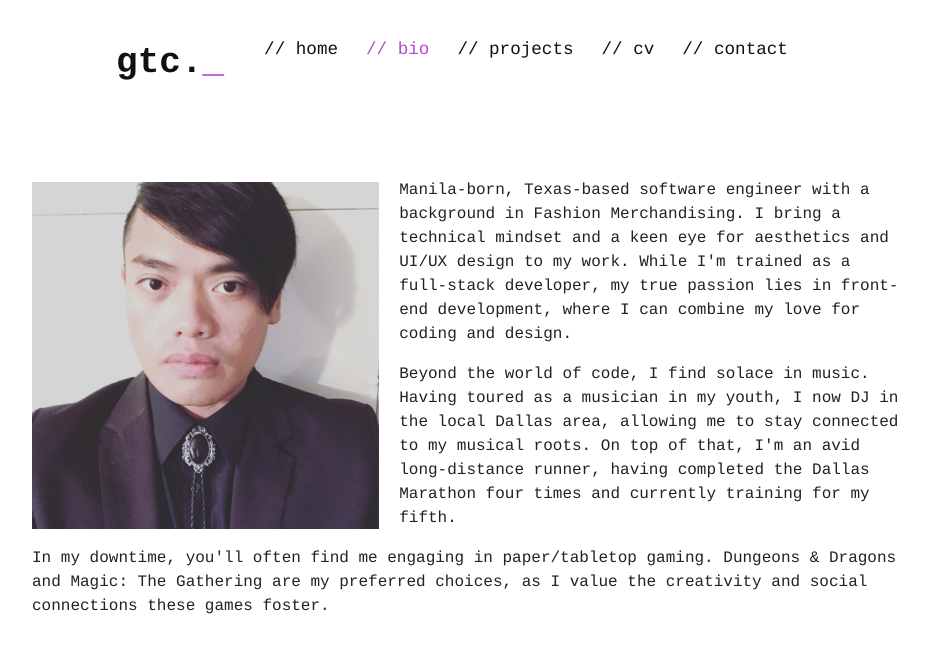
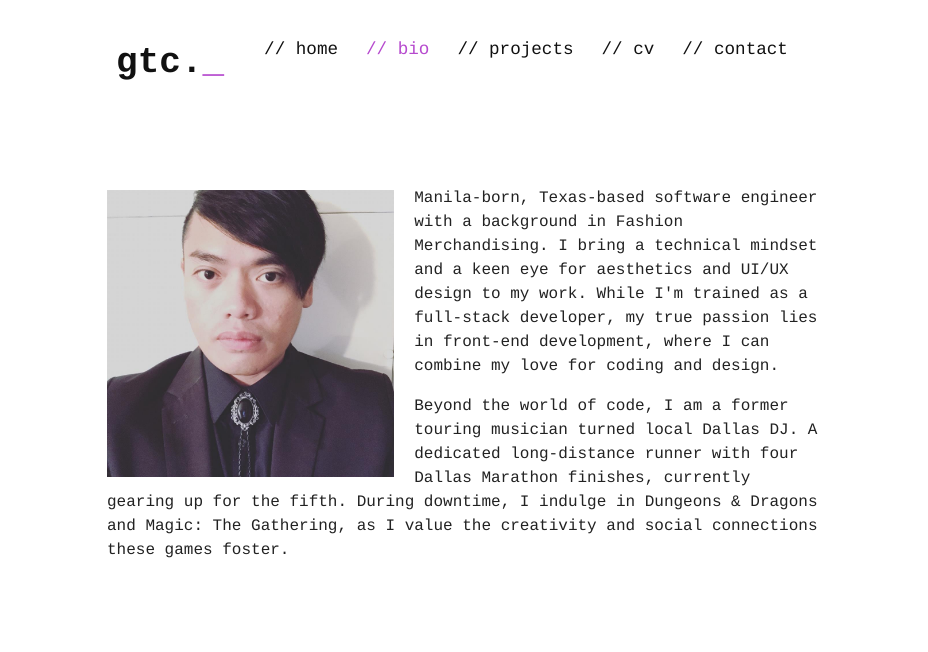
Before and after one commit to giantcarlos/dev-portfolio, a React (Create React App) app: page /#/bio in a window 1280 px wide. Shown: the top 652 px of the page, without its empty margins (174-1102 px from the left). Built offline with nearby package versions, Linux system fonts and the light colour scheme.

Commit message:
edit bio

```diff
--- a/src/App.css
+++ b/src/App.css
@@ -134,12 +134,12 @@ h2 {
 }
 
 .bio {
-  margin-top: 3.5rem;
+  margin-top: 4rem;
   margin-left: auto;
   margin-right: auto;
   margin-bottom: 1.5rem;
   text-align: left;
-  max-width: 900px;
+  max-width: 750px;
   animation: fadeIn .75s;
   padding: 1rem;
 }
--- a/src/Components/Bio.js
+++ b/src/Components/Bio.js
@@ -5,8 +5,7 @@ function Bio() {
     <div className="bio">
       <img className="me" src="bolo.jpg" alt="headshot photo of Gian Carlos" />
       <p>Manila-born, Texas-based software engineer with a background in Fashion Merchandising. I bring a technical mindset and a keen eye for aesthetics and UI/UX design to my work. While I'm trained as a full-stack developer, my true passion lies in front-end development, where I can combine my love for coding and design.</p>
-      <p>Beyond the world of code, I find solace in music. Having toured as a musician in my youth, I now DJ in the local Dallas area, allowing me to stay connected to my musical roots. On top of that, I'm an avid long-distance runner, having completed the Dallas Marathon four times and currently training for my fifth.</p>
-      <p>In my downtime, you'll often find me engaging in paper/tabletop gaming. Dungeons & Dragons and Magic: The Gathering are my preferred choices, as I value the creativity and social connections these games foster.</p>
+      <p>Beyond the world of code, I am a former touring musician turned local Dallas DJ. A dedicated long-distance runner with four Dallas Marathon finishes, currently gearing up for the fifth. During downtime, I indulge in Dungeons & Dragons and Magic: The Gathering, as I value the creativity and social connections these games foster.</p>
     </div>
   )
 }
```
